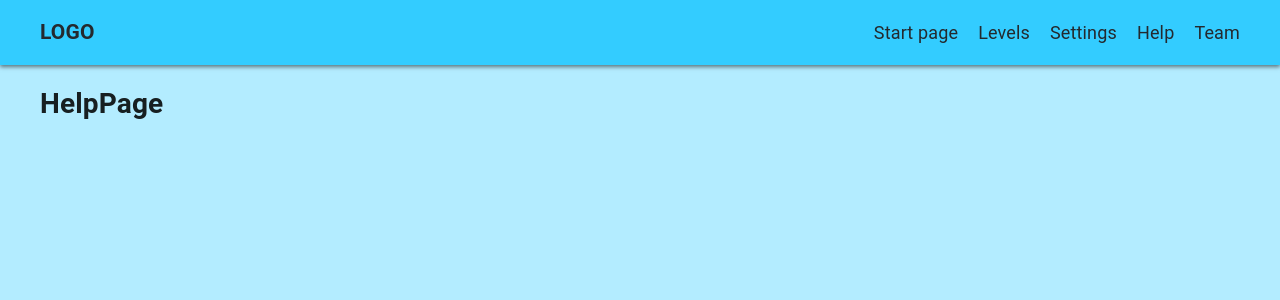
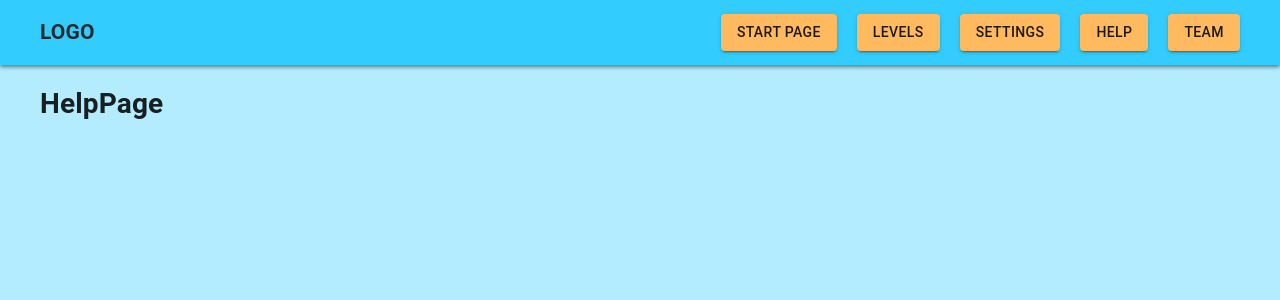
Before and after one commit to Kkasya/rsclone, a React (Create React App) app: page /help in a window 1280 px wide. Shown: the top 300 px of the page. Built offline with nearby package versions, Linux system fonts and the light colour scheme.

Commit message:
feat: style buttons in navbar and start page

```diff
--- a/src/Navigation/NavCustom/NavCustom.js
+++ b/src/Navigation/NavCustom/NavCustom.js
@@ -1,5 +1,6 @@
 import React from 'react';
 import { NavLink } from 'react-router-dom';
+import { Button } from '@material-ui/core';
 import styles from '../../common/styles/styles';
 import Logo from '../Logo/Logo';
 const classNames = require('classnames');
@@ -9,6 +10,14 @@ export default function NavCustom({ isOnStart, isMain }) {
   const navbarCombine = classNames(
     commonStyles.navbar,
     commonStyles.navbarOnStart,
+  );
+  const buttonAndBig = classNames(
+    commonStyles.button,
+    commonStyles.buttonBig,
+  );
+  const buttonAndSmall = classNames(
+    commonStyles.button,
+    commonStyles.buttonSmall,
   );
 
   if (isOnStart && !isMain) {
@@ -26,20 +35,55 @@ export default function NavCustom({ isOnStart, isMain }) {
         {
           !isMain &&
           <li>
-            <NavLink to='/'>Start page</NavLink>
+            <NavLink to='/'>
+              <Button
+                variant="contained"
+                className={buttonAndSmall}
+              >
+                Start page
+              </Button>
+            </NavLink>
           </li>
         }
         <li>
-          <NavLink to='/levels'>Levels</NavLink>
+          <NavLink to='/levels'>
+            <Button
+              variant="contained"
+              className={isMain ? buttonAndBig : buttonAndSmall}
+            >
+              Levels
+            </Button>
+          </NavLink>
         </li>
         <li>
-          <NavLink to='/settings'>Settings</NavLink>
+          <NavLink to='/settings'>
+            <Button
+              variant="contained"
+              className={isMain ? buttonAndBig : buttonAndSmall}
+            >
+              Settings
+            </Button>
+          </NavLink>
         </li>
         <li>
-          <NavLink to='/help'>Help</NavLink>
+          <NavLink to='/help'>
+            <Button
+              variant="contained"
+              className={isMain ? buttonAndBig : buttonAndSmall}
+            >
+              Help
+            </Button>
+          </NavLink>
         </li>
         <li>
-          <NavLink to='/team'>Team</NavLink>
+          <NavLink to='/team'>
+            <Button
+              variant="contained"
+              className={isMain ? buttonAndBig : buttonAndSmall}
+            >
+              Team
+            </Button>
+          </NavLink>
         </li>
       </ul>
     </nav>
--- a/src/Pages/SettingsPage/SettingsItems.js
+++ b/src/Pages/SettingsPage/SettingsItems.js
@@ -1,6 +1,6 @@
 import React from 'react';
-import FormControlLabel from '@material-ui/core/FormControlLabel';
-import Checkbox from '@material-ui/core/Checkbox';
+import { FormControlLabel, Checkbox } from '@material-ui/core';
+
 import { connect } from 'react-redux';
 import { toggleSetting } from '../../redux/actions';
 
--- a/src/Pages/SettingsPage/SettingsPage.js
+++ b/src/Pages/SettingsPage/SettingsPage.js
@@ -1,6 +1,5 @@
 import React from 'react';
-import FormGroup from '@material-ui/core/FormGroup';
-import { Container } from '@material-ui/core';
+import { FormGroup, Container } from '@material-ui/core';
 import styles from '../../common/styles/styles';
 import SettingsItems from './SettingsItems';
 import ToggleButtons from './ToggleButtons';
--- a/src/Pages/SettingsPage/ToggleButtons.js
+++ b/src/Pages/SettingsPage/ToggleButtons.js
@@ -1,6 +1,5 @@
 import React from 'react';
-import ToggleButton from '@material-ui/lab/ToggleButton';
-import ToggleButtonGroup from '@material-ui/lab/ToggleButtonGroup';
+import { ToggleButtonGroup, ToggleButton } from '@material-ui/lab';
 import { connect } from 'react-redux';
 import { toggleLang } from '../../redux/actions';
 
--- a/src/common/styles/constants.js
+++ b/src/common/styles/constants.js
@@ -2,6 +2,9 @@ const constants = {
   fontColorPrimary: '#24292e',
   backgroundColorHeader: '#33CCFF',
   backgroundColorMain: '#B3ECFF',
+
+  backgroundButtonDefault: '#FFBA5F',
+  backgroundButtonHover: '#FF9E44',
 };
 
 export default constants;
--- a/src/common/styles/styles.js
+++ b/src/common/styles/styles.js
@@ -45,6 +45,7 @@ export const styles = makeStyles({
   },
 
   navbarOnStart: {
+    boxShadow: 'none !important',
     '& ul': {
       flexDirection: 'column',
     },
@@ -77,6 +78,24 @@ export const styles = makeStyles({
 
   },
 
+  button: {
+    backgroundColor: constants.backgroundButtonDefault,
+
+    '&:hover': {
+      backgroundColor: constants.backgroundButtonHover,
+    },
+  },
+
+  buttonBig: {
+    marginBottom: '30px',
+    width: '240px',
+    height: '45px',
+
+    display: 'flex',
+    justifyContent: 'center',
+    alignItems: 'center',
+  },
+
   levelsPage: {
 
   },
```
